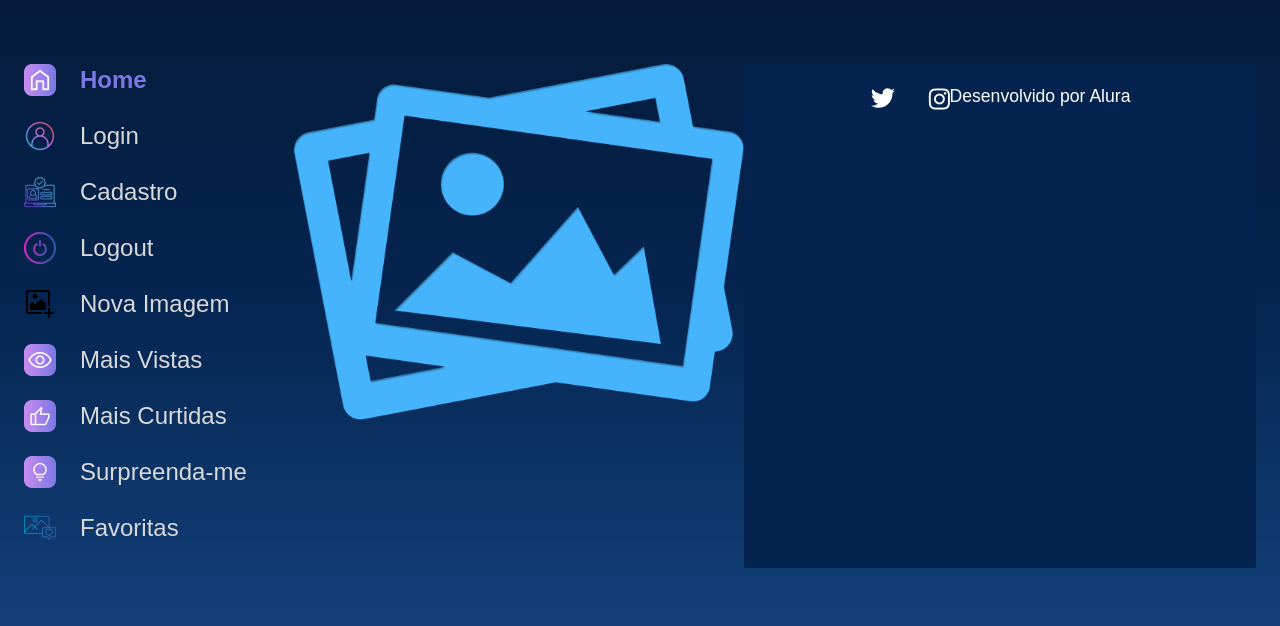
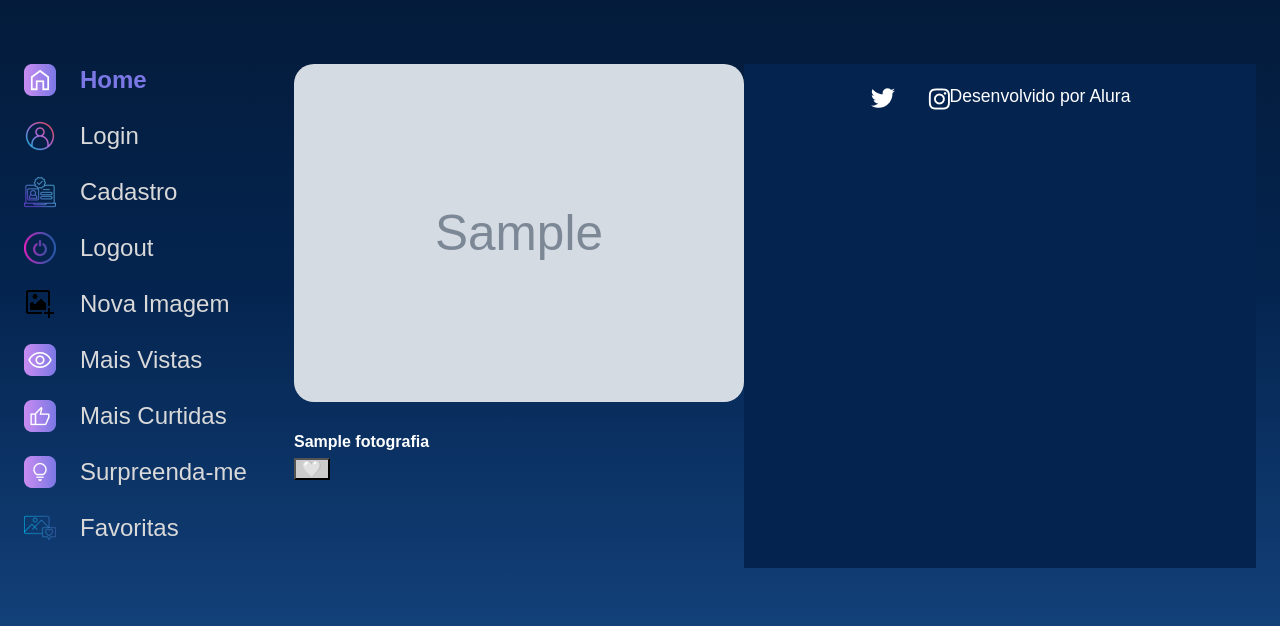
Before and after one commit to Dragonofdark/Alura-Space, a Django app: page /favoritas in a window 1280 px wide. Shown: the part 114-740 px from the top of the page. Run offline with Django 5.2, Linux system fonts and the light colour scheme; tables that the repository leaves empty hold one stand-in row (values such as "Sample post"); grey boxes marked "Sample" are stand-in pictures.

Commit message:
função de favoritar completa (só o css que não funciona)

```diff
--- a/apps/galeria/urls.py
+++ b/apps/galeria/urls.py
@@ -12,6 +12,6 @@ urlpatterns = [
     path('mais-vistas', mais_vistas, name='mais_vistas'),
     path('mais-curtidas', mais_curtidas, name='mais_curtidas'),
     path('surpreenda-me', surpreenda_me, name='surpreenda_me'),
-    path('toggle_favoritas', toggle_favoritas, name='toggle_favoritas'),
+    path('toggle_favoritas/<int:foto_id>/', toggle_favoritas, name='toggle_favoritas'),
     path('favoritas', favoritas, name='favoritas'),
 ]
--- a/apps/galeria/views.py
+++ b/apps/galeria/views.py
@@ -87,10 +87,10 @@ def surpreenda_me(request):
 
 def toggle_favoritas(request, foto_id):
     imagem = Fotografia.objects.get(pk=foto_id)
-    imagem.favorita = not imagem.favorita
+    imagem.favoritas = not imagem.favoritas
     imagem.save()
     return redirect(request.META.get('HTTP_REFERER'))
 
 def favoritas(request):
     imagens_favoritas = Fotografia.objects.filter(favoritas=True)
-    return render(request, 'galeria/favoritas.html', {'imagens': imagens_favoritas})
+    return render(request, 'galeria/favoritas.html', {'imagens_favoritas': imagens_favoritas})
--- a/setup/settings.py
+++ b/setup/settings.py
@@ -12,6 +12,7 @@ https://docs.djangoproject.com/en/5.0/ref/settings/
 
 from pathlib import Path, os
 from dotenv import load_dotenv
+import boto3
 
 load_dotenv()
 
@@ -175,3 +176,7 @@ MESSAGE_TAGS = {
     messages.ERROR: 'danger',
     messages.SUCCESS: 'success',
     }
+
+# boto3 Atualização de CSS
+s3 = boto3.client('s3')
+s3.upload_file('static/styles/style.css', 'fotografias-lura-space', 'static/styles/style.css')
--- a/setup/static/styles/style.css
+++ b/setup/static/styles/style.css
@@ -382,3 +382,13 @@ table {
     border: 2px solid #7B78E5;
     cursor: pointer;
 }
+
+.btn-favoritar.favorita {
+    color: red;
+    background-color: white;
+}
+
+.btn-favoritar.nao-favorita {
+    color: black;
+    background-color: #CCCCCC;
+}
--- a/templates/galeria/favoritas.html
+++ b/templates/galeria/favoritas.html
@@ -2,14 +2,19 @@
 {% load static %}
 {% block content %}
 <section class="conteudo">
-    {% for fotografia in favoritas %}
+    {% for fotografia in imagens_favoritas %}
         <section class="imagem">
             <div class="imagem__conteudo">
                 <img class="imagem__imagem" src="{{ fotografia.foto.url }}">
                 <div class="imagem__info">
                     <div class="imagem__texto">
                         <p class="imagem__titulo">{{ fotografia.nome }}</p>
-                        <p class="imagem__curtidas">{{ fotografia.favoritas }}</p>
+                        <form action="{% url 'toggle_favoritas' fotografia.id %}" method="post">
+                            {% csrf_token %}
+                            <button type="submit" class="btn-favoritar {% if fotografia.favorita %}favorita{% else %}nao-favorita{% endif %}">
+                                {% if fotografia.favorita %}❤️{% else %}🤍{% endif %}
+                            </button>
+                        </form>
                     </div>
                 </div>
             </div>
```
Also changed, not shown: static/styles/style.css (+11 -0 lines), templates/galeria/index.html (+11 -5 lines).
